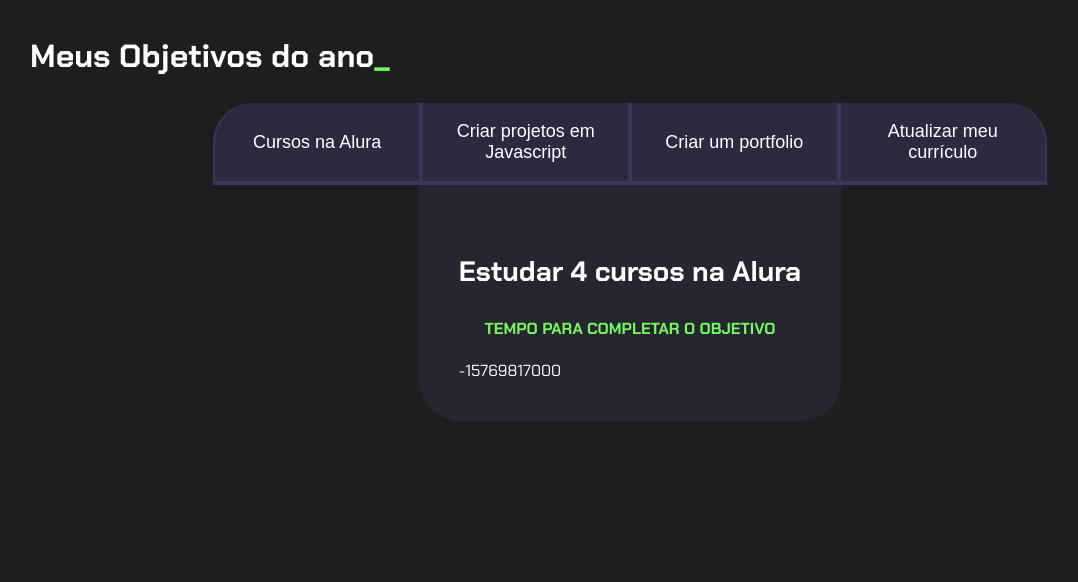
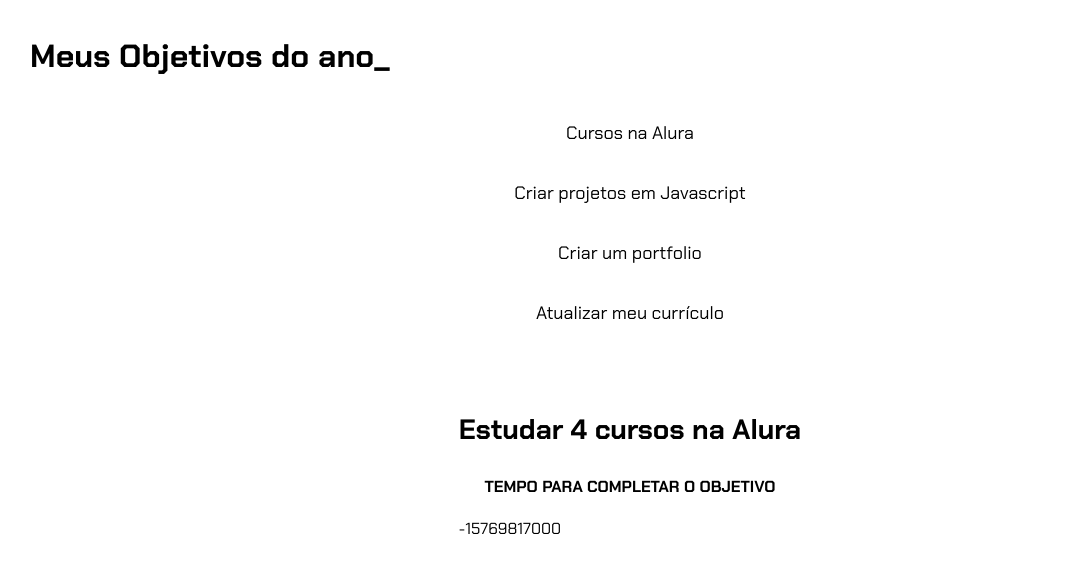
Before and after one commit to adhan-mattos/projeto-de-vida., a plain HTML site: page index.html in a window 1280 px wide. Shown: the whole page, without its empty margins (10-1088 px from the left). Drawn offline with Linux system fonts and the light colour scheme.

Commit message:
style.css

```diff
--- a/style.css
+++ b/style.css
@@ -89,92 +89,3 @@
     color: var(--verde);
     text-transform: uppercase;
 }
-
-
-@media screen and (min-width: 768px) {
-    .botoes {
-        display: flex;
-    }
-
-    .botao:first-child {
-        border-radius: 40px 0 0 0;
-    }
-
-    .botao:last-child {
-        border-radius: 0 40px 0 0;
-    }
-}
-:root {
-    --cor-de-fundo: #1E1E1E;
-    --verde: #6FFF57;
-    --branco: #FFFFFF;
-    --botao-ativo: #3A375E;
-    --botao-inativo: rgba(58, 55, 94, 0.5);
-    --texto-fundo: rgba(58, 55, 94, 0.3);
-}
-
-body {
-    background-color: var(--cor-de-fundo);
-    color: var(--branco);
-    font-family: 'Chakra Petch', sans-serif;
-}
-
-
-.conteudo-principal {
-    display: flex;
-    flex-direction: column;
-    justify-content: center;
-    align-items: center;
-    max-width: 1200px;
-    width: 100%;
-    margin: 0 auto;
-}
-
-.titulo-principal {
-    text-align: left;
-    width: 100%;
-    font-size: 32px;
-}
-
-.titulo-principal span {
-    color: var(--verde);
-}
-
-.botao {
-    font-family: "Crakra Petch", sans-serif;
-    background-color: var(--botao-inativo);
-    color: var(--branco);
-    display: flex;
-    justify-content: center;
-    padding: 1em;
-    font-size: 18px;
-    align-items: center;
-    width: 100%;
-    border-bottom: 4px solid var(--botao-ativo);
-    border-left: 2px solid var(--botao-ativo);
-    border-right: 2px solid var(--botao-ativo);
-    border-top: none;
-}
-
-.botao:first-child {
-    border-radius: 40px 40px 0 0;
-}
-
-.botoes {
-    display: block;
-}
-
-
-@media screen and (min-width: 768px) {
-    .botoes {
-        display: flex;
-    }
-
-    .botao:first-child {
-        border-radius: 40px 0 0 0;
-    }
-
-    .botao:last-child {
-        border-radius: 0 40px 0 0;
-    }
-}
```
